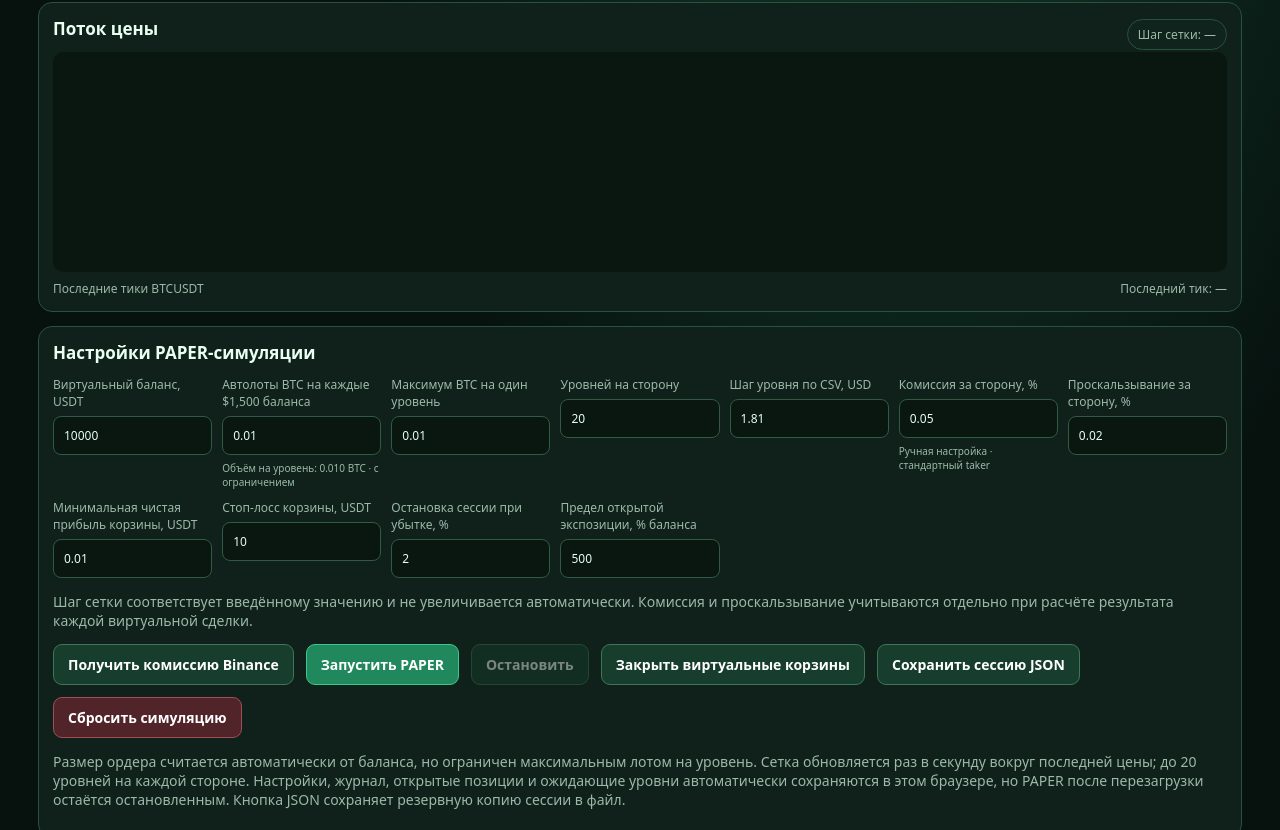
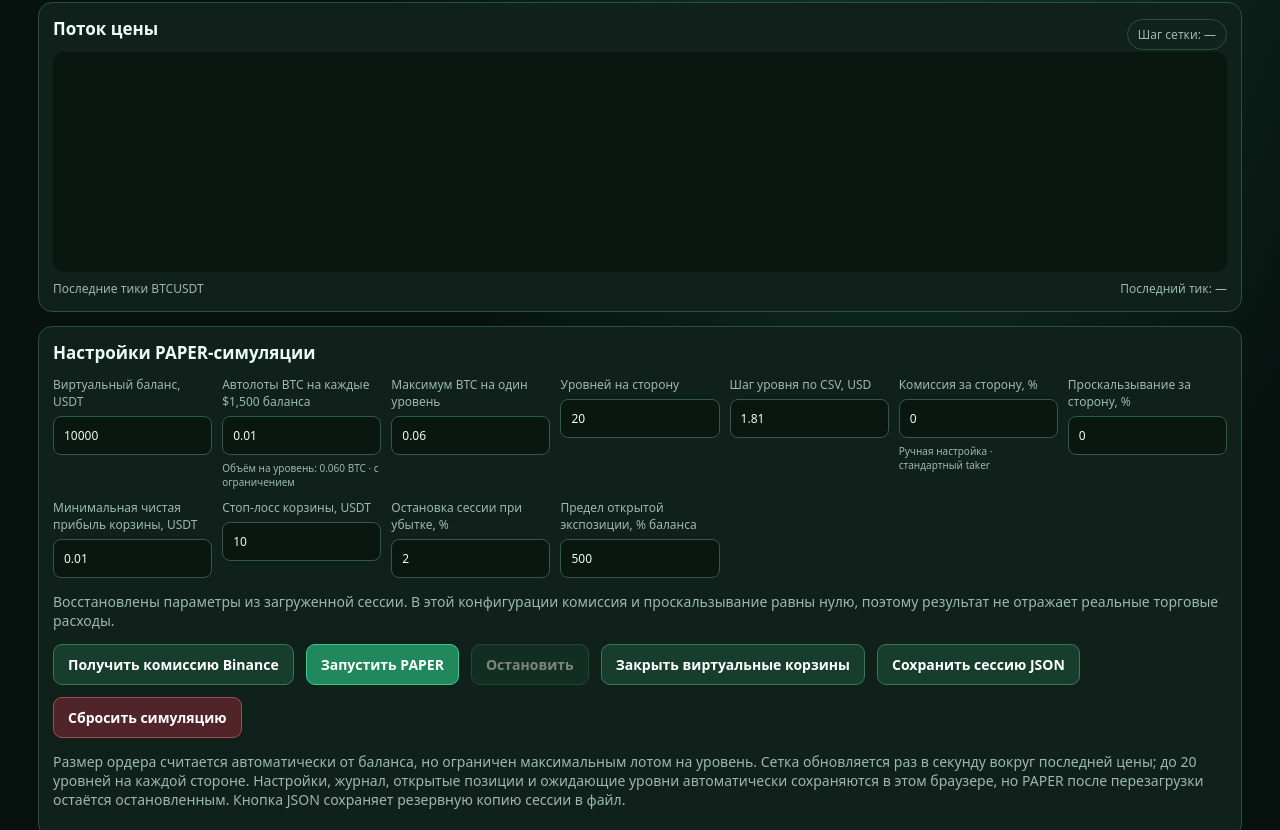
Before and after one commit to hopemanitygroup-debug/hopemanity-ai-trading, a plain HTML site: page grid-scalp-paper.html in a window 1280 px wide. Shown: the part 372-1202 px from the top of the page. Drawn offline with Linux system fonts and the light colour scheme.

Commit message:
Restore PAPER settings from uploaded session

```diff
--- a/grid-scalp-paper.html
+++ b/grid-scalp-paper.html
@@ -73,17 +73,17 @@ footer{max-width:1240px;margin:auto;padding:12px 18px 28px;color:var(--muted);fo
     <div class="controls">
       <label>Виртуальный баланс, USDT<input id="balanceInput" type="number" min="100" step="100" value="10000"></label>
       <label>Автолоты BTC на каждые $1,500 баланса<input id="orderSizeInput" type="number" min="0.0001" step="0.0001" value="0.01"><small id="lotPreview">Объём на уровень: 0,01 BTC · ограничен максимумом</small></label>
-      <label>Максимум BTC на один уровень<input id="maxOrderQtyInput" type="number" min="0.001" step="0.001" value="0.01"></label>
+      <label>Максимум BTC на один уровень<input id="maxOrderQtyInput" type="number" min="0.001" step="0.001" value="0.06"></label>
       <label>Уровней на сторону<input id="levelsInput" type="number" min="1" max="20" step="1" value="20"></label>
       <label>Шаг уровня по CSV, USD<input id="stepInput" type="number" min="0.01" step="0.01" value="1.81"></label>
-      <label>Комиссия за сторону, %<input id="feeInput" type="number" min="0" step="0.01" value="0.05"><small id="feeSource">Ручная настройка · стандартный taker</small></label>
-      <label>Проскальзывание за сторону, %<input id="slippageInput" type="number" min="0" step="0.01" value="0.02"></label>
+      <label>Комиссия за сторону, %<input id="feeInput" type="number" min="0" step="0.01" value="0"><small id="feeSource">Ручная настройка · стандартный taker</small></label>
+      <label>Проскальзывание за сторону, %<input id="slippageInput" type="number" min="0" step="0.01" value="0"></label>
       <label>Минимальная чистая прибыль корзины, USDT<input id="profitInput" type="number" min="0.01" step="0.01" value="0.01"></label>
       <label>Стоп-лосс корзины, USDT<input id="stopLossInput" type="number" min="0.01" step="0.5" value="10"></label>
       <label>Остановка сессии при убытке, %<input id="sessionLossInput" type="number" min="0.5" step="0.5" value="2"></label>
       <label>Предел открытой экспозиции, % баланса<input id="exposureInput" type="number" min="1" max="500" step="1" value="500"></label>
     </div>
-    <p class="muted" id="costNote">Шаг сетки соответствует введённому значению и не увеличивается автоматически. Комиссия и проскальзывание учитываются отдельно при расчёте результата каждой виртуальной сделки.</p>
+    <p class="muted" id="costNote">Восстановлены параметры из загруженной сессии. В этой конфигурации комиссия и проскальзывание равны нулю, поэтому результат не отражает реальные торговые расходы.</p>
     <div class="actions">
       <button id="feeFetchButton">Получить комиссию Binance</button>
       <button class="primary" id="startButton">Запустить PAPER</button>
@@ -118,8 +118,8 @@ footer{max-width:1240px;margin:auto;padding:12px 18px 28px;color:var(--muted);fo
   var $ = function(id){ return document.getElementById(id); };
   var FEED = "wss://stream.binance.com:9443/ws/btcusdt@trade";
   var FEE_API = "https://hopemanity-binance-fees.hopemanity-fees.workers.dev/commission";
-  var LOG_KEY = "hopemanity_csv_stop_grid_events_v3";
-  var SESSION_KEY = "hopemanity_csv_stop_grid_session_v3";
+  var LOG_KEY = "hopemanity_csv_stop_grid_events_v4";
+  var SESSION_KEY = "hopemanity_csv_stop_grid_session_v4";
   var running=false, connected=false, socket=null, reconnectTimer=null, reconnectDelay=1000;
   var cfg=null, state=null, orderId=0, uiTimer=0;
   var sideNames={long:"LONG",short:"SHORT"};
```
